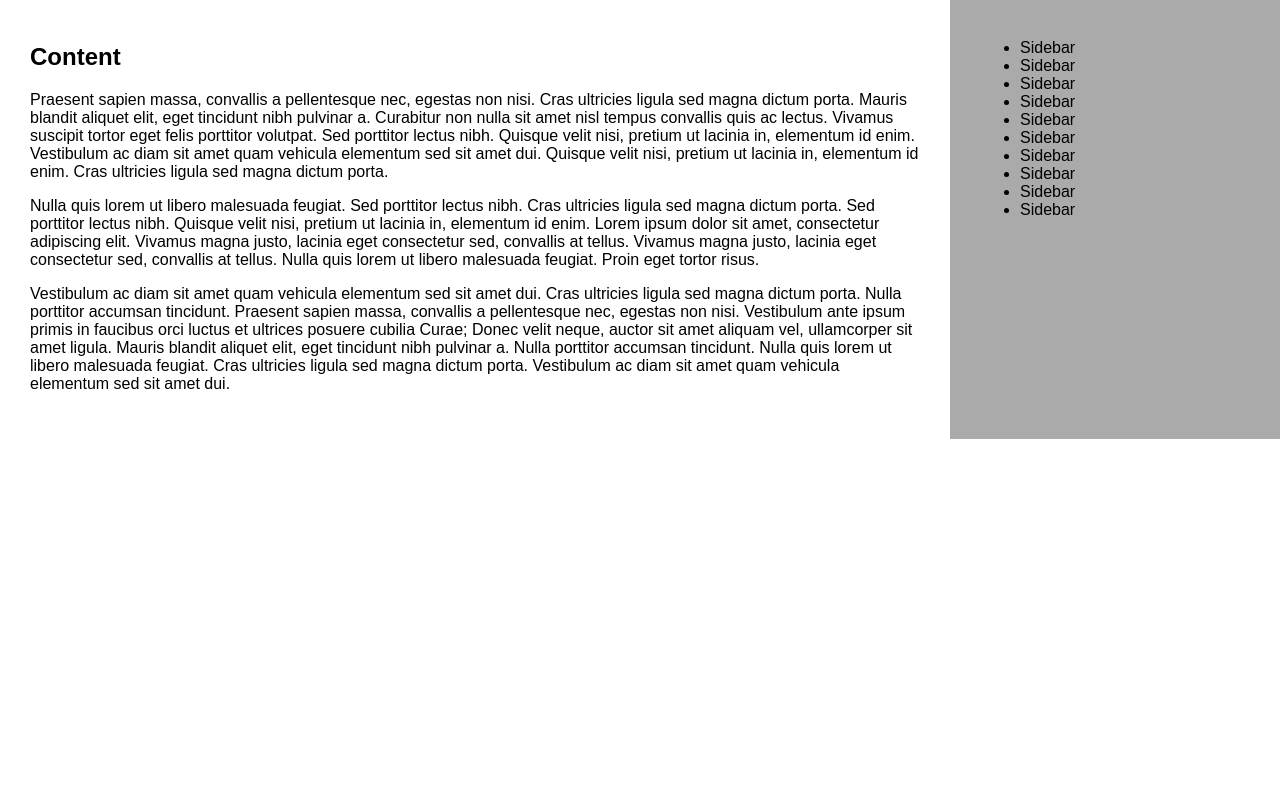
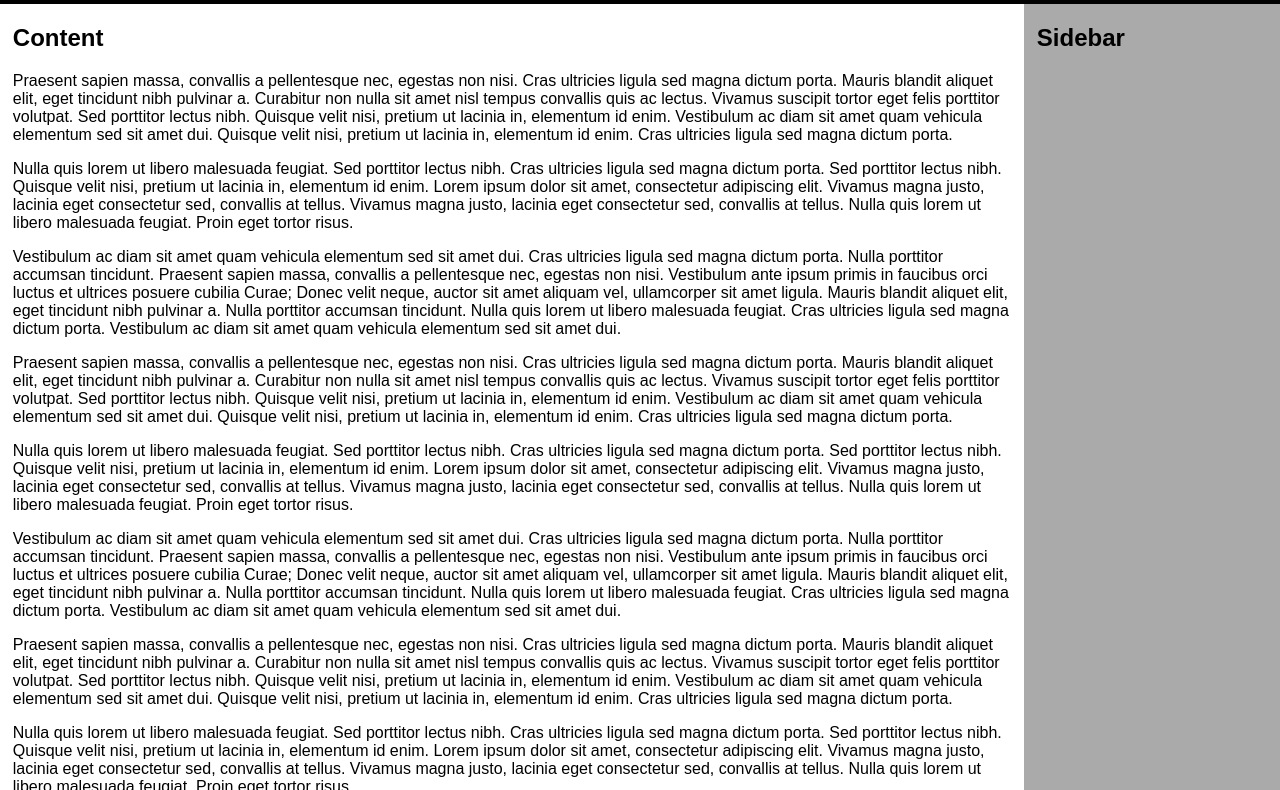
Before and after one commit to alan-jordan/front-end-dev-questions, a plain HTML site: page cssq1/index.html in a window 1280 px wide. Shown: the part 60-850 px from the top of the page. Before the commit the page ends 800 px from the top, so only its background shows below. Drawn offline with Linux system fonts and the light colour scheme.

Commit message:
Pushing for now. Have tidied things up a lot. Need to fix up some alignments

```diff
--- a/cssq1/css/style.css
+++ b/cssq1/css/style.css
@@ -1,10 +1,11 @@
 body {
   background-color: white;
 }
+
 header h1 {
   margin: 0;
-  -webkit-margin-before:0em;
-  -webkit-margin-after:0em;
+  -webkit-margin-before: 0em;
+  -webkit-margin-after: 0em;
 }
 
 header {
@@ -13,14 +14,17 @@ header {
   float: left;
   width: 100%;
 }
+
 header h1 {
-  margin: 1vh;
+  padding: 1vh 0 1vh 1vw;
 }
+
 header nav {
   float: right;
   background-color: black;
   margin: 2vh 1vh 1vh 1vh;
 }
+
 header input {
   color: black;
 }
@@ -37,27 +41,33 @@ header input {
   float: right;
 }
 
-.main .container {
-    padding-right: 330px;
+nav {
+  padding: 1vh 1vw 1vh 0;
+}
+
+.main {
+  padding-right: 20vw;
   overflow: hidden;
 }
+
 .content {
   float: left;
   width: 100%;
   background-color: #fff;
 }
+
 .sidebar {
   float: right;
-    margin-right: -330px;
-    width: 330px;
+  margin-right: -20vw;
+  width: 20vw;
   background-color: #aaa;
 }
-.content,
-.sidebar {
+
+.content, .sidebar {
   padding-bottom: 99999px;
   margin-bottom: -99999px;
 }
-section,
-aside {
-    padding: 30px;
+
+section, aside {
+  padding: 0 1vw 0 1vw;
 }
--- a/cssq1/index.html
+++ b/cssq1/index.html
@@ -18,7 +18,6 @@
   </header>
 
   <div class="main">
-    <div class="container clearfix">
     <div class="content">
       <section>
         <h2>Content</h2>
@@ -33,36 +32,45 @@
         </p>
         <p>
           Vestibulum ac diam sit amet quam vehicula elementum sed sit amet dui. Cras ultricies ligula sed magna dictum porta. Nulla porttitor accumsan tincidunt. Praesent sapien massa, convallis a pellentesque nec, egestas non nisi. Vestibulum ante ipsum primis
-            in faucibus orci luctus et ultrices posuere cubilia Curae; Donec velit neque, auctor sit amet aliquam vel, ullamcorper sit amet ligula. Mauris blandit aliquet elit, eget tincidunt nibh pulvinar a. Nulla porttitor accumsan tincidunt. Nulla
-            quis lorem ut libero malesuada feugiat. Cras ultricies ligula sed magna dictum porta. Vestibulum ac diam sit amet quam vehicula elementum sed sit amet dui.
+          in faucibus orci luctus et ultrices posuere cubilia Curae; Donec velit neque, auctor sit amet aliquam vel, ullamcorper sit amet ligula. Mauris blandit aliquet elit, eget tincidunt nibh pulvinar a. Nulla porttitor accumsan tincidunt. Nulla quis
+          lorem ut libero malesuada feugiat. Cras ultricies ligula sed magna dictum porta. Vestibulum ac diam sit amet quam vehicula elementum sed sit amet dui.
+        </p>
+        <p>
+          Praesent sapien massa, convallis a pellentesque nec, egestas non nisi. Cras ultricies ligula sed magna dictum porta. Mauris blandit aliquet elit, eget tincidunt nibh pulvinar a. Curabitur non nulla sit amet nisl tempus convallis quis ac lectus. Vivamus
+          suscipit tortor eget felis porttitor volutpat. Sed porttitor lectus nibh. Quisque velit nisi, pretium ut lacinia in, elementum id enim. Vestibulum ac diam sit amet quam vehicula elementum sed sit amet dui. Quisque velit nisi, pretium ut lacinia
+          in, elementum id enim. Cras ultricies ligula sed magna dictum porta.
+        </p>
+        <p>
+          Nulla quis lorem ut libero malesuada feugiat. Sed porttitor lectus nibh. Cras ultricies ligula sed magna dictum porta. Sed porttitor lectus nibh. Quisque velit nisi, pretium ut lacinia in, elementum id enim. Lorem ipsum dolor sit amet, consectetur adipiscing
+          elit. Vivamus magna justo, lacinia eget consectetur sed, convallis at tellus. Vivamus magna justo, lacinia eget consectetur sed, convallis at tellus. Nulla quis lorem ut libero malesuada feugiat. Proin eget tortor risus.
+        </p>
+        <p>
+          Vestibulum ac diam sit amet quam vehicula elementum sed sit amet dui. Cras ultricies ligula sed magna dictum porta. Nulla porttitor accumsan tincidunt. Praesent sapien massa, convallis a pellentesque nec, egestas non nisi. Vestibulum ante ipsum primis
+          in faucibus orci luctus et ultrices posuere cubilia Curae; Donec velit neque, auctor sit amet aliquam vel, ullamcorper sit amet ligula. Mauris blandit aliquet elit, eget tincidunt nibh pulvinar a. Nulla porttitor accumsan tincidunt. Nulla quis
+          lorem ut libero malesuada feugiat. Cras ultricies ligula sed magna dictum porta. Vestibulum ac diam sit amet quam vehicula elementum sed sit amet dui.
+        </p>
+        <p>
+          Praesent sapien massa, convallis a pellentesque nec, egestas non nisi. Cras ultricies ligula sed magna dictum porta. Mauris blandit aliquet elit, eget tincidunt nibh pulvinar a. Curabitur non nulla sit amet nisl tempus convallis quis ac lectus. Vivamus
+          suscipit tortor eget felis porttitor volutpat. Sed porttitor lectus nibh. Quisque velit nisi, pretium ut lacinia in, elementum id enim. Vestibulum ac diam sit amet quam vehicula elementum sed sit amet dui. Quisque velit nisi, pretium ut lacinia
+          in, elementum id enim. Cras ultricies ligula sed magna dictum porta.
+        </p>
+        <p>
+          Nulla quis lorem ut libero malesuada feugiat. Sed porttitor lectus nibh. Cras ultricies ligula sed magna dictum porta. Sed porttitor lectus nibh. Quisque velit nisi, pretium ut lacinia in, elementum id enim. Lorem ipsum dolor sit amet, consectetur adipiscing
+          elit. Vivamus magna justo, lacinia eget consectetur sed, convallis at tellus. Vivamus magna justo, lacinia eget consectetur sed, convallis at tellus. Nulla quis lorem ut libero malesuada feugiat. Proin eget tortor risus.
+        </p>
+        <p>
+          Vestibulum ac diam sit amet quam vehicula elementum sed sit amet dui. Cras ultricies ligula sed magna dictum porta. Nulla porttitor accumsan tincidunt. Praesent sapien massa, convallis a pellentesque nec, egestas non nisi. Vestibulum ante ipsum primis
+          in faucibus orci luctus et ultrices posuere cubilia Curae; Donec velit neque, auctor sit amet aliquam vel, ullamcorper sit amet ligula. Mauris blandit aliquet elit, eget tincidunt nibh pulvinar a. Nulla porttitor accumsan tincidunt. Nulla quis
+          lorem ut libero malesuada feugiat. Cras ultricies ligula sed magna dictum porta. Vestibulum ac diam sit amet quam vehicula elementum sed sit amet dui.
         </p>
       </section>
     </div>
     <div class="sidebar">
       <aside>
-          <ul>
-            <li>Sidebar</li>
-            <li>Sidebar</li>
-            <li>Sidebar</li>
-            <li>Sidebar</li>
-            <li>Sidebar</li>
-            <li>Sidebar</li>
-            <li>Sidebar</li>
-            <li>Sidebar</li>
-            <li>Sidebar</li>
-            <li>Sidebar</li>
-          </ul>
+        <h2>Sidebar</h2>
       </aside>
     </div>
   </div>
-    <!-- /.containter -->
-  </div>
-  <!-- /.main -->
-
-  </div>
-  </div>
-
-
 </body>
 
 </html>
--- a/cssq2/css/style.css
+++ b/cssq2/css/style.css
@@ -31,30 +31,36 @@ header input {
   position: relative;
   float: left;
 }
-
+nav {
+  width: 15vw;
+}
 .headerSearch {
   background: white url('../images/search.png') right no-repeat;
   background-size: 16px;
   padding-right: 16px;
   float: right;
+  width: 100%;
 }
 .main {
   overflow: hidden;
 }
 .content {
-  padding-top: 4%;
+  padding-top: 3%;
   padding-left: 1%;
   float: left;
-  width: 73%;
+  width: 78%;
   background-color: #fff;
 }
 
 .sidebar {
-  padding-top: 4%;
-  margin-left: 75%;
-  width: 25%;
+  padding-top: 3%;
+  margin-left: 80%;
+  width: 19%;
   background-color: #aaa;
   position: fixed;
+}
+.sidebar h2{
+  margin-left: 1vw;
 }
 
 .content,
--- a/cssq3/css/style.css
+++ b/cssq3/css/style.css
@@ -28,6 +28,9 @@ html, body, .container {
   background-size: 16px;
   width: 92%;
 }
+.header input {
+  color: black;
+}
 .content {
   background: white;
   height: 100%;
```
Also changed, not shown: cssq2/index.html (+1 -12 lines). Lines whose indentation alone changed are shown as unchanged.
